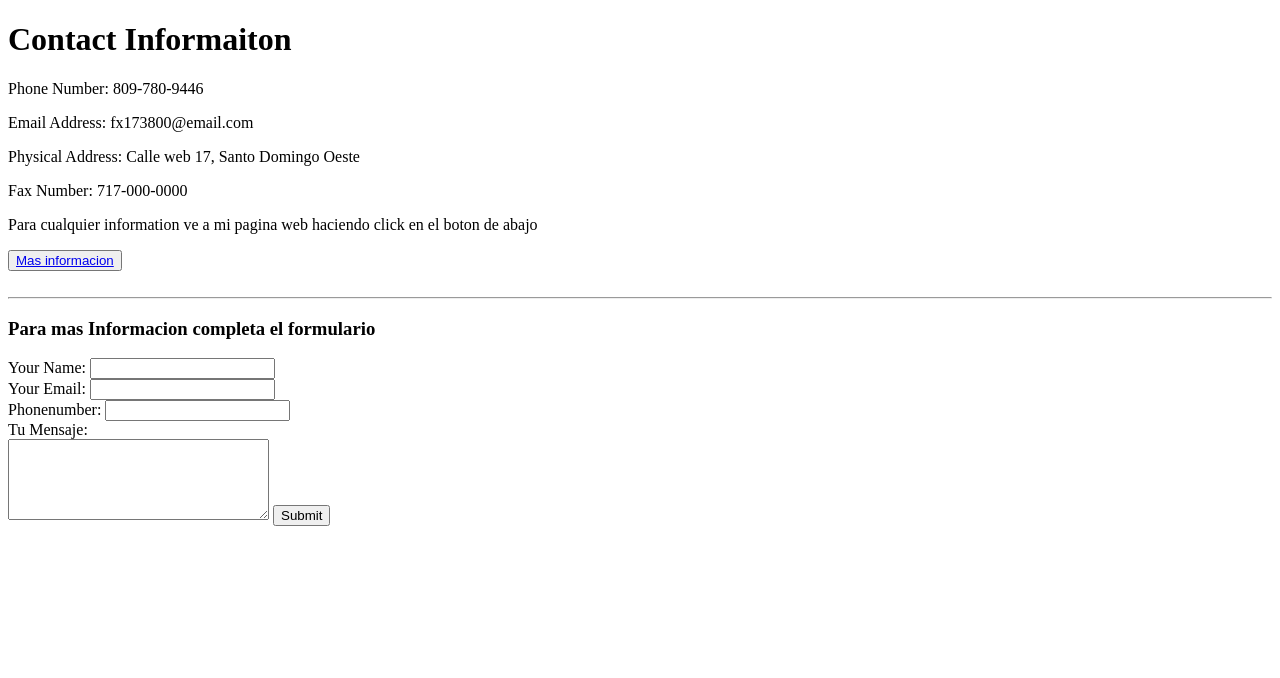
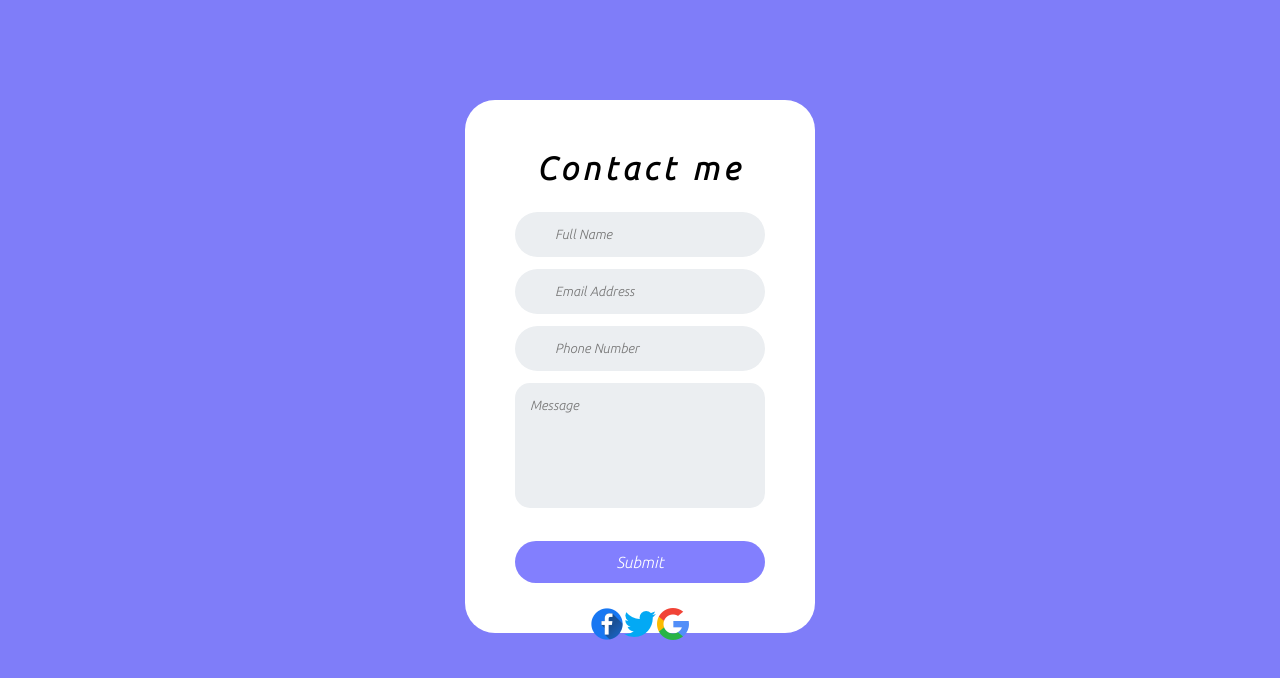
Before and after one commit to Cristianfx1738/practice, a plain HTML site: page contact.html in a window 1280 px wide. Drawn offline with Linux system fonts and the light colour scheme.

Commit message:
third entry(Contact)

```diff
--- a/contact.html
+++ b/contact.html
@@ -3,38 +3,50 @@
 <head>
     <meta charset="UTF-8">
     <title>Contact Me</title>
+    <link rel="stylesheet" href="css/stylesc.css">
 </head>
 <body>
+    <div class="contact-me">
+        <div class="title">
+            <h1>Contact me</h1>
+        </div>
 
-    <h1>Contact Informaiton</h1>
-    <p>Phone Number: 809-780-9446</p>
-    <p>Email Address: fx173800@email.com</p>
-    <p>Physical Address: Calle web 17, Santo Domingo Oeste</p>
-    <p>Fax Number: 717-000-0000</p>
-    <p>Para cualquier information ve a mi pagina web haciendo click en el boton de abajo</p>
-    <button><a href="index.html">Mas informacion</a></button>
-    <br>
-    <br>
+        <div class="form">
+            <div class="form-items">
+                <input type="text" class="input" placeholder="Full Name">
+            </div>
+            <div class="form-items">
+                <input type="email" class="input" placeholder="Email Address">
+            </div>
+            <div class="form-items">
+                <input type="tel" class="input" placeholder="Phone Number">
+            </div>
+            <div class="form-items">
+                <textarea class="input message" cols="30" rows="10" placeholder="Message"></textarea>
+            </div>
+        </div>
 
-    <hr>
+        <div class="btn">
+            Submit
+        </div>
 
-    <h3>Para mas Informacion completa el formulario</h3>
+        <div class="social-icons">
+            <div class="facebook">
+                <img class="fab" src="imagenes/facebook.png" alt="">
+            </div>
 
-    <form action="mailto:cristian173800@gmail.com" enctype="text/plain" method="post">
-        <label>Your Name:</label>
-        <input type="text" name="Name">
-        <br>
-        <label>Your Email:</label>
-        <input type="email" name="Email" required>
-        <br>
-        <label>Phonenumber:</label>
-        <input type="tel" name="Phonenumber">
-        <br>
-        <label>Tu Mensaje:</label>
-        <br>
-        <textarea name="Mensaje" cols="30" rows="5"></textarea>
-        <input type="submit">
-    </form>
+            <div class="twitter">
+                <img class="fab" src="imagenes/twitter.png" alt="">
+
+            </div>
+
+            <div class="google">
+                <img class="fab" src="imagenes/buscar.png" alt="">
+
+            </div>
+        </div>
+
+    </div>
 
 </body>
 </html>
--- a/css/styles.css
+++ b/css/styles.css
@@ -1,28 +1,17 @@
-
 
 body {
-    background-color: #EAF6F6;
-    font-family: Georgia, 'Times New Roman', Times, serif;
+    background-color: #ECF9FF;
 }
 
 hr {
+    border-style: none;
+    border-top-style: dotted;
     width: 10%;
-    border-style: dotted none none;
+    border-color: #FFFBEB;
     border-width: 6px;
-    border-color: #E8E2E2;
- }
 
- h1, h3 {
-    color: #66bfbf;
-    font-family: brandon-grotesque,HelveticaNeue-Light,"Helvetica Neue Light","Helvetica Neue",Helvetica,Arial,"Lucida Grande",sans-serif;;
- }
+}
 
- .profile:hover {
-    background-color: black;
-    border-radius: 35%;
- }
-
- .cbutton:hover {
-    background-color: #E9F8F9;
-    border-style: none;
- }
+h1, h3 {
+    color: #7FE9DE;
+}
--- /dev/null
+++ b/css/stylesc.css
@@ -0,0 +1,74 @@
+@import url('https://fonts.googleapis.com/css2?family=Ubuntu:ital,wght@1,300&display=swap');
+
+* {
+    margin: 0;
+    padding: 0;
+    font-family: 'Ubuntu', sans-serif;
+
+}
+
+body {
+    background-color: #7f7df9;
+}
+
+.contact-me {
+    width: 250px;
+    background: #fff;
+    padding: 50px;
+    margin: 100px auto;
+    border-radius: 30px;
+    position: relative;
+
+}
+
+.title h1 {
+    clear: #535274;
+    letter-spacing: 5px;
+    margin-bottom: 25px;
+    text-align: center;
+
+}
+
+.form,
+.form-items  {
+    width: 100%;
+}
+
+.form-items .input {
+    width: 100%;
+    margin-bottom: 12px;
+    padding: 15px 40px;
+    box-sizing: border-box;
+    background: #ebeef1;
+    border: none;
+    outline: none;
+    border-radius: 30px;
+}
+
+.form-items .input.message {
+    height: 125px;
+    border-radius: 15px;
+    margin-bottom: 30px;
+    padding: 15px;
+    resize: none;
+}
+
+.btn {
+    background-color: #827ffe;
+    text-align: center;
+    color: #fff;
+    padding: 12px;
+    border-radius: 25px;
+    cursor: pointer;
+}
+
+.social-icons {
+    position: absolute;
+    bottom: -10px;
+    width: 100px;
+    left: 50%;
+    transform: translateX(-50%);
+    display: flex;
+    cursor: pointer;
+    justify-content: space-around;
+}
```
Also changed, not shown: index.html (+6 -5 lines), imagenes/buscar.png (added), imagenes/facebook.png (added), imagenes/google.png (added), imagenes/logotipo-circular-de-facebook.png (added), imagenes/twitter.png (added).
